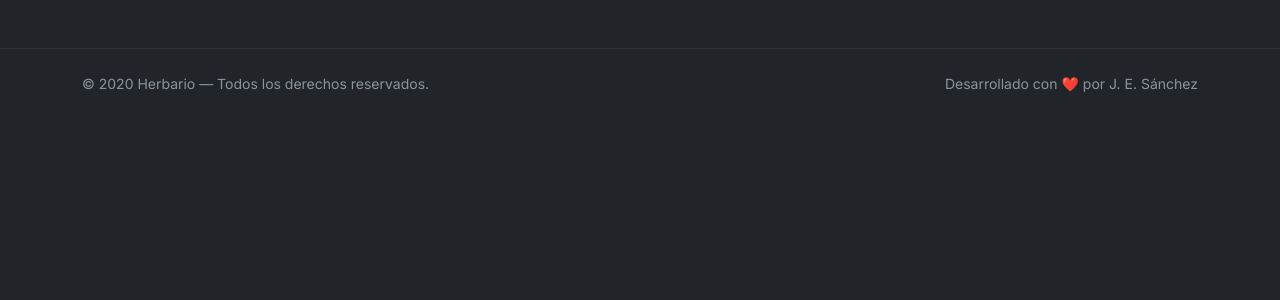
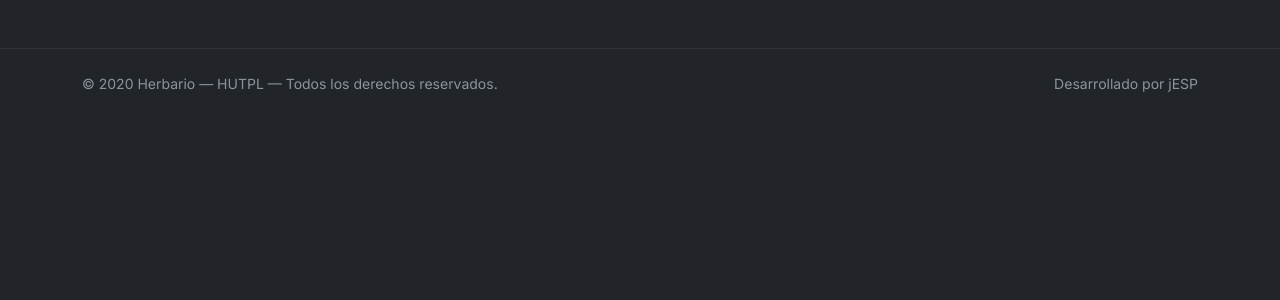
Before and after one commit to jEduSP02/HUTPL_01, a Django app: template templates/base_01.html in a window 1280 px wide. Shown: the part 56-356 px from the top of the page. Run offline with Django 4.2, Linux system fonts and the light colour scheme; the template is opened without the code that fills it: most values are stand-ins (such as "Sample title", 1, 10 or a date in 2020).

Commit message:
Update base_01.html
Actualización menor

```diff
--- a/templates/base_01.html
+++ b/templates/base_01.html
@@ -62,8 +62,8 @@
 
   <footer class="py-4 mt-5">
     <div class="container small d-flex flex-column flex-md-row justify-content-between">
-      <div>© {{ now|date:"Y" }} Herbario — Todos los derechos reservados.</div>
-      <div>Desarrollado con ❤️ por J. E. Sánchez</div>
+      <div>© {{ now|date:"Y" }} Herbario — HUTPL — Todos los derechos reservados.</div>
+      <div>Desarrollado por jESP</div>
     </div>
   </footer>
 
```
